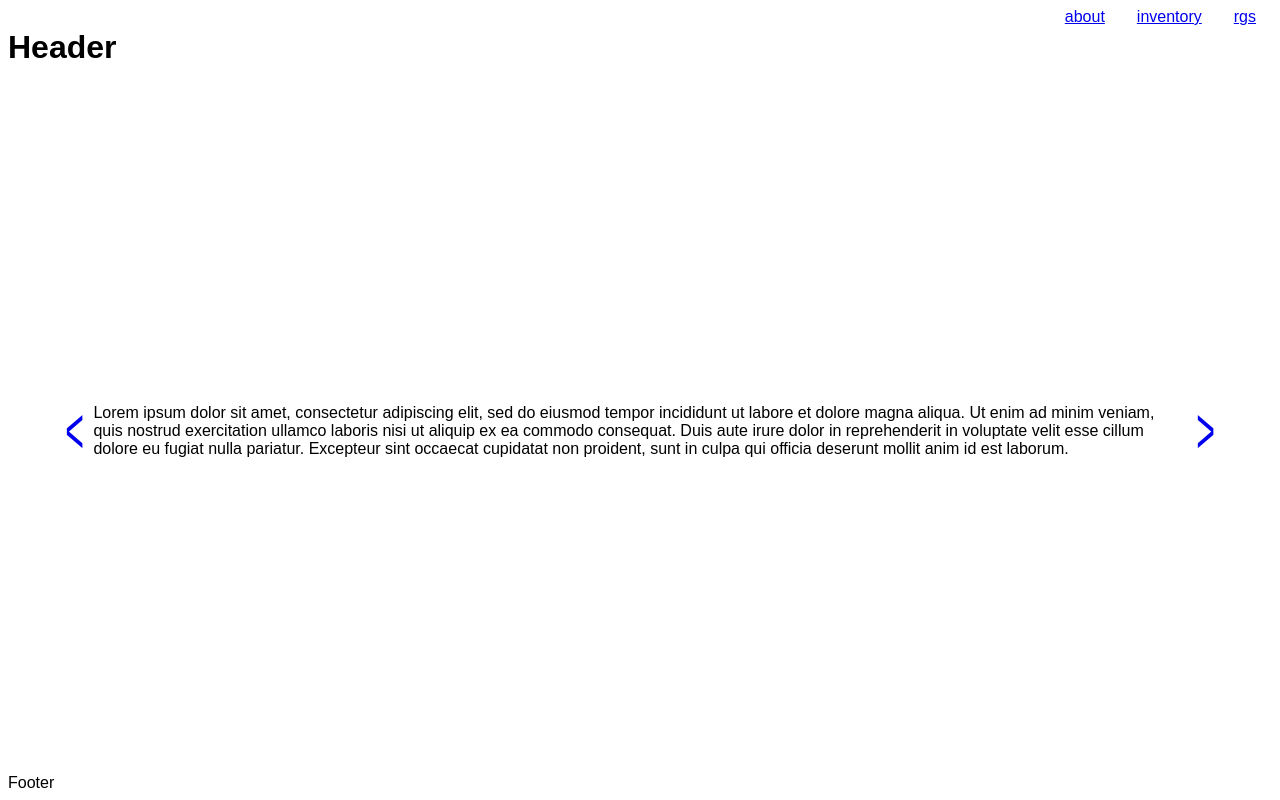
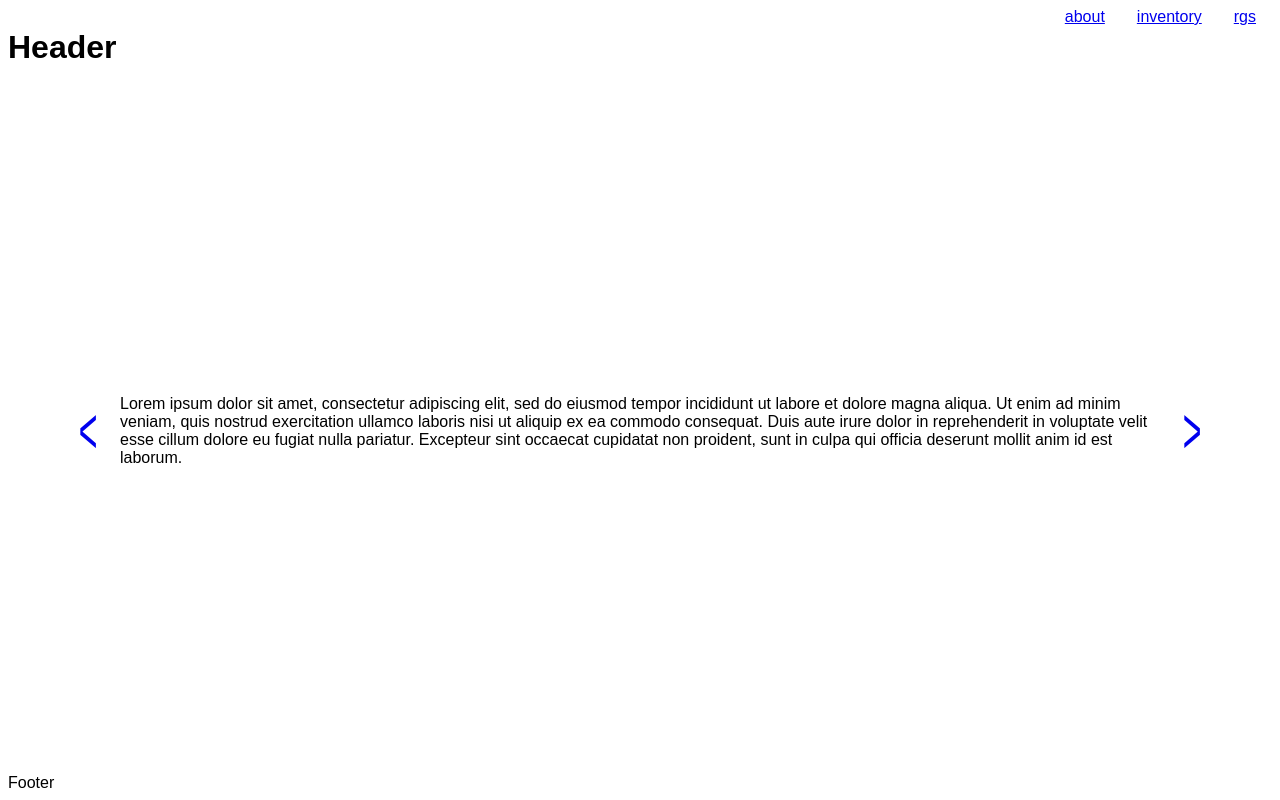
Before and after one commit to LLLisa/portfolio, a React app: page / in a window 1280 px wide. Built offline with nearby package versions, Linux system fonts and the light colour scheme.

Commit message:
removed url query from navigation

```diff
--- a/public/style.css
+++ b/public/style.css
@@ -33,11 +33,13 @@ article {
 .directionalNav {
   display: flex;
   flex-direction: column;
+  align-items: center;
   justify-content: center;
   text-decoration: none;
   font-size: 4rem;
   transform: scaleX(0.5);
   transition: 0.2s;
+  min-width: 4rem;
 }
 
 .navLeft {
--- a/src/components/Header.tsx
+++ b/src/components/Header.tsx
@@ -1,7 +1,11 @@
 import React from 'react';
-import { Link } from 'react-router-dom';
+import { Link, useParams } from 'react-router-dom';
 
 export default () => {
+  const page = useParams().page as string;
+
+  console.log(page);
+
   return (
     <header>
       <h1>Header</h1>
--- a/src/components/Main.tsx
+++ b/src/components/Main.tsx
@@ -16,10 +16,9 @@ export default () => {
         return <About />;
     }
   };
-  const currentPath = window.location.pathname;
 
   const handleNav = (direction: navSelectionType) => {
-    return routeSelector(currentPath, direction);
+    return routeSelector('/' + page, direction);
   };
 
   return (
```
